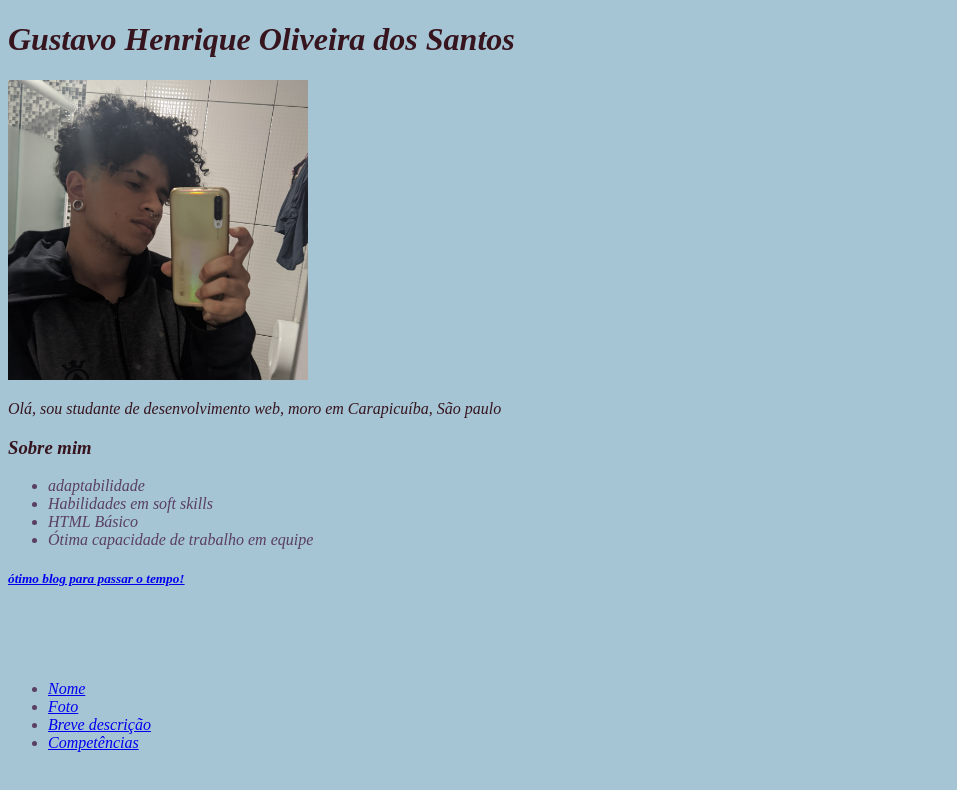
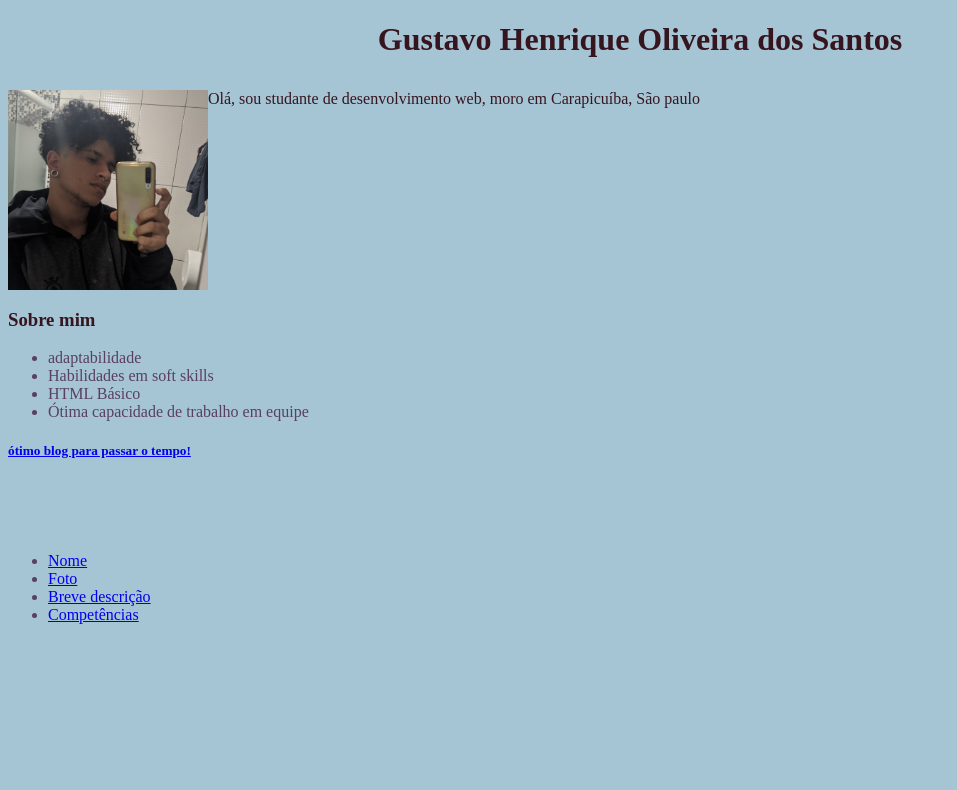
Before and after one commit to gusta262/gusta262.github.io, a plain HTML site: page index.html in a window 1280 px wide. Shown: the whole page, without its empty margins (0-957 px from the left). Drawn offline with Linux system fonts and the light colour scheme.

Commit message:
adiciona modificações

```diff
--- a/index.html
+++ b/index.html
@@ -8,9 +8,11 @@
 </head>
 
 <body>
-    <h1 id="nome"><em>Gustavo Henrique Oliveira dos Santos<em></h1>
-    <img src="IMG_20210116_045711_588.jpg" alt="Foto de Gustavo Henrique" width="300px" id="foto">
-    <p id="Breve descrição">Olá, sou studante de desenvolvimento web, moro em Carapicuíba, São paulo</p>
+    <h1 id="nome">Gustavo Henrique Oliveira dos Santos</h1>
+    <div class="head">
+        <img class="fotogustavo" src="IMG_20210116_045711_588.jpg" alt="Foto de Gustavo Henrique" width="200px" id="foto">
+        <p id="Breve descrição">Olá, sou studante de desenvolvimento web, moro em Carapicuíba, São paulo</p>
+    </div>
     <h3 id="Competências">
         Sobre mim
     </h3>
--- a/style.css
+++ b/style.css
@@ -1,5 +1,10 @@
 body {
     background-color: #A5C4D4;
+}
+
+#nome {
+    text-align:center;
+    padding-bottom: 10px;
 }
 
 
@@ -7,6 +12,15 @@ h1, h3, p {
     color: #36151E;
 }
 
+
 ul {
     color: #593F62;
 }
+
+#foto {
+    float: left;
+}
+
+.head {
+    height: 200px;
+}
```
